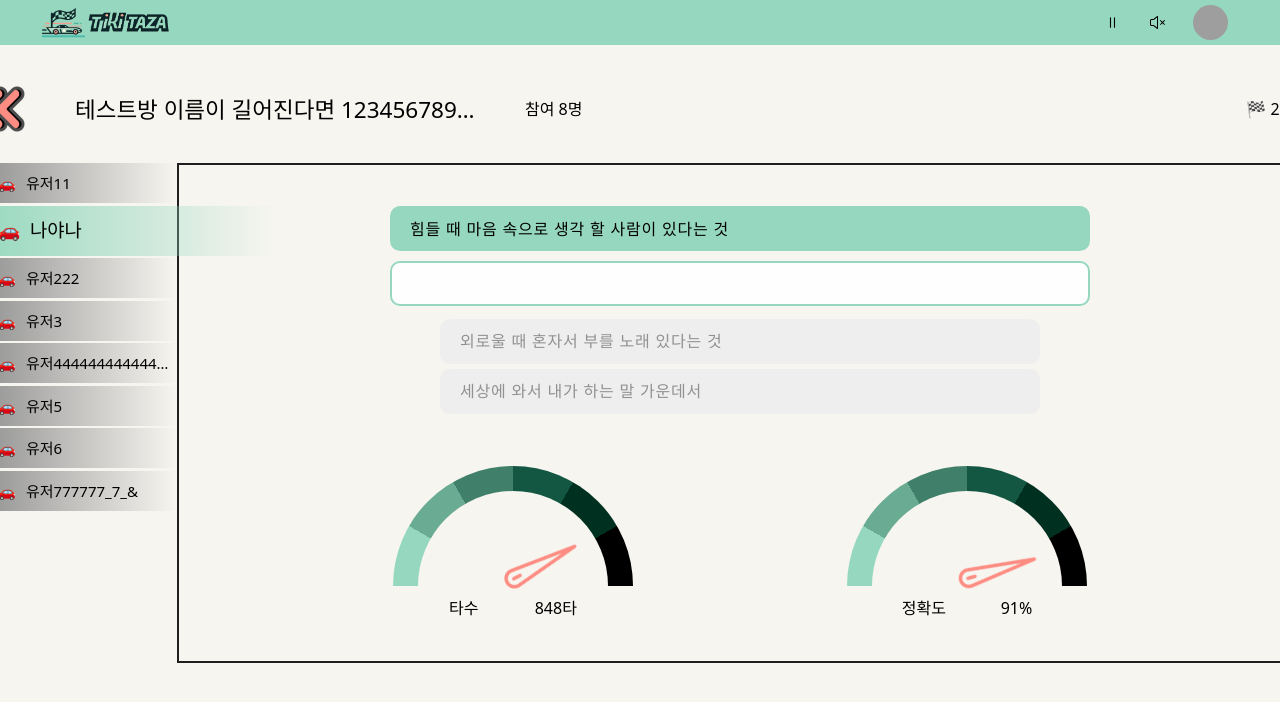
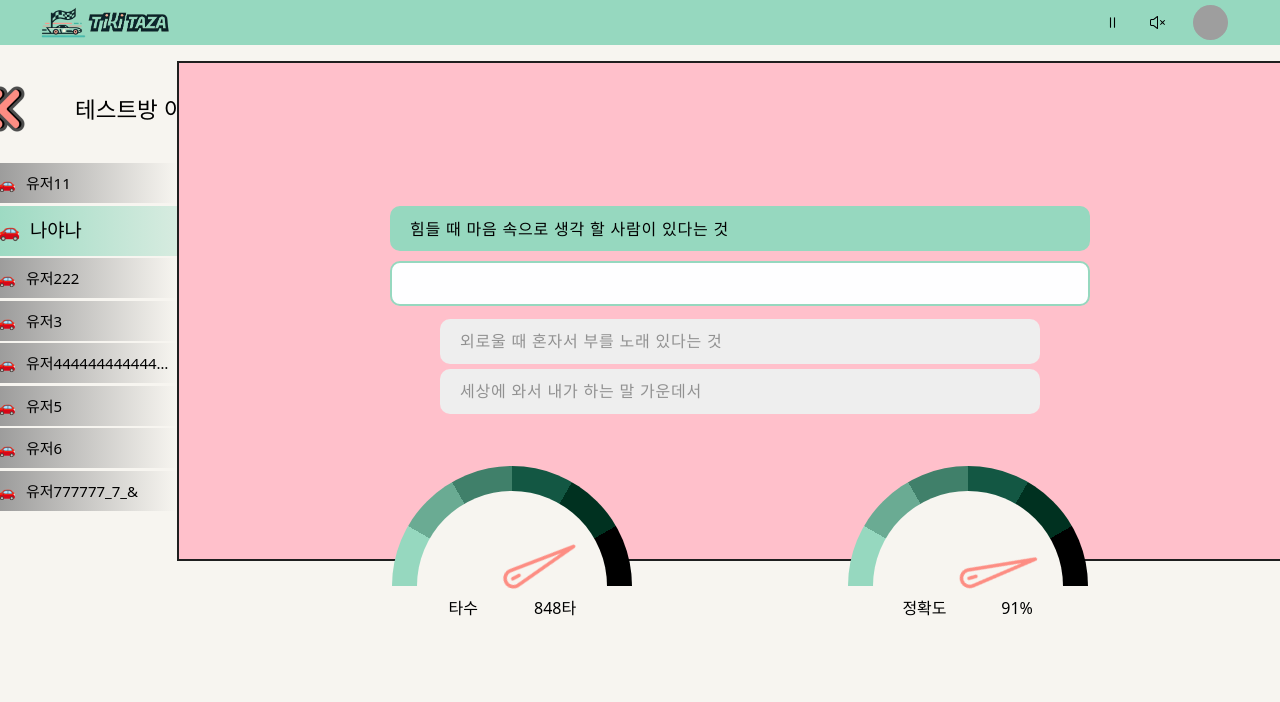
Before and after one commit to Team-E2I4/Team-E2I4-TiKiTaza-FE, a React (Vite) app: page /gameroom/1/sentence in a window 1280 px wide. Shown: the top 702 px of the page. Built offline with nearby package versions, Linux system fonts and the light colour scheme; grey boxes are pictures that could not be loaded.

Commit message:
[✨feat]: 인게임 레이싱 트랙 컴포넌트 영역 구현

```diff
--- /dev/null
+++ b/src/common/Ingame/RacingTrack.tsx
@@ -0,0 +1,20 @@
+import useCanvas from '@/hooks/useCanvas';
+
+const RacingTrack = () => {
+  const canvasRef = useCanvas({
+    setCanvas: (canvas: HTMLCanvasElement) => {
+      canvas.width = 200;
+      canvas.height = 200;
+    },
+  });
+  return (
+    <>
+      <canvas
+        ref={canvasRef}
+        className='absolute w-full h-full z-[-1] bg-[pink] border-2 border-black '
+      />
+    </>
+  );
+};
+
+export default RacingTrack;
--- a/src/common/Layout/BodyLayout.tsx
+++ b/src/common/Layout/BodyLayout.tsx
@@ -2,7 +2,7 @@ import { ReactNode } from 'react';
 
 const BodyLayout = ({ children }: { children: ReactNode }) => {
   return (
-    <div className='flex-1 w-layout-w px-[2rem] pt-[4rem] flex flex-col'>
+    <div className='flex-1 w-layout-w px-[2rem] pt-[4rem] flex flex-col relative'>
       {children}
     </div>
   );
--- /dev/null
+++ b/src/hooks/useCanvas.tsx
@@ -0,0 +1,22 @@
+// 캔버스를 생성하는 훅
+// 캔버스를 생성하고 생성된 캔버스 요소의 ref를 반환하자
+
+import { useEffect, useRef } from 'react';
+
+interface UseCanvasProps {
+  setCanvas: (canvas: HTMLCanvasElement) => void;
+}
+const useCanvas = ({ setCanvas }: UseCanvasProps) => {
+  const canvasRef = useRef<HTMLCanvasElement>(null);
+
+  useEffect(() => {
+    const canvas = canvasRef.current;
+    if (!canvas) {
+      return;
+    }
+    setCanvas(canvas);
+  }, []);
+  return canvasRef;
+};
+
+export default useCanvas;
--- a/src/pages/GameSentencePage/GameSentencePage.tsx
+++ b/src/pages/GameSentencePage/GameSentencePage.tsx
@@ -4,6 +4,7 @@ import IngameHeader from '@/common/Ingame/IngameHeader';
 import IngameRank from '@/common/Ingame/IngameRank';
 import { SentenceNext, SentenceNow } from '@/common/Ingame/SentenceBlocks';
 import Input from '@/common/Input/Input';
+import useCanvas from '@/hooks/useCanvas';
 
 const sentenceDummy = [
   '저녁 때 돌아갈 집이 있다는 것',
@@ -27,6 +28,13 @@ const GameSentencePage = () => {
     setAccTest(Math.floor(Math.random() * 101));
   }, 2000);
 
+  const canvasRef = useCanvas({
+    setCanvas: (canvas: HTMLCanvasElement) => {
+      canvas.width = 1160;
+      canvas.height = 500;
+    },
+  });
+
   return (
     <>
       <IngameHeader />
@@ -34,12 +42,16 @@ const GameSentencePage = () => {
         <div className='absolute'>
           <IngameRank />
         </div>
-        <div className='flex flex-col items-center justify-center ml-80 h-[50rem] border-2 border-black'>
+        <div className='flex flex-col items-center justify-center ml-80 h-[50rem] relative z-[2]'>
           <div className='flex flex-col items-center justify-center'>
             <SentenceNow text={sentenceDummy[idx]} />
             <Input />
             <SentenceNext text={sentenceDummy[idx + 1]} />
             <SentenceNext text={sentenceDummy[idx + 2]} />
+            <canvas
+              ref={canvasRef}
+              className='absolute w-full h-full z-[-1] bg-[pink] border-2 border-black '
+            />
           </div>
           <div className='w-full flex justify-evenly mt-20'>
             <Dashboard
```
